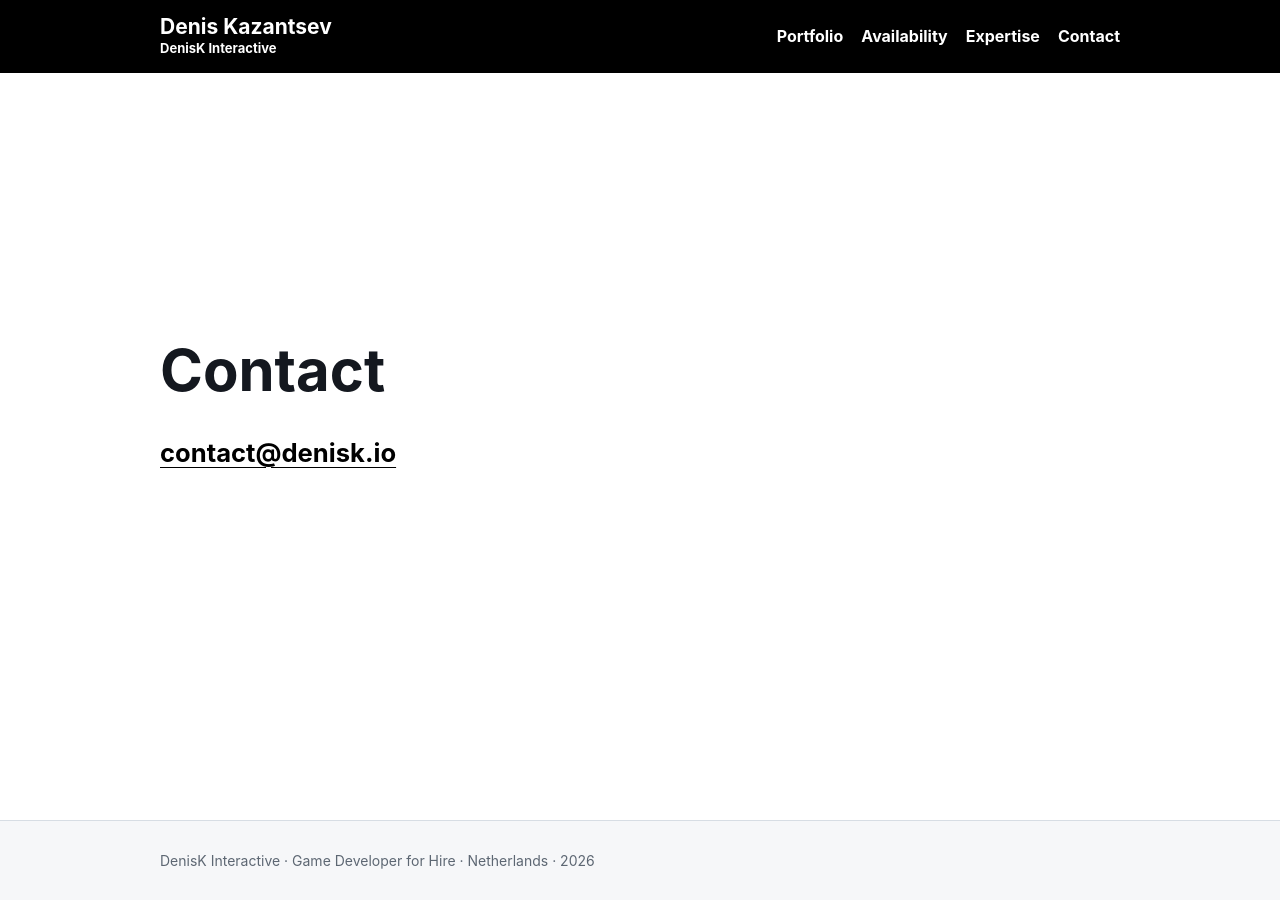
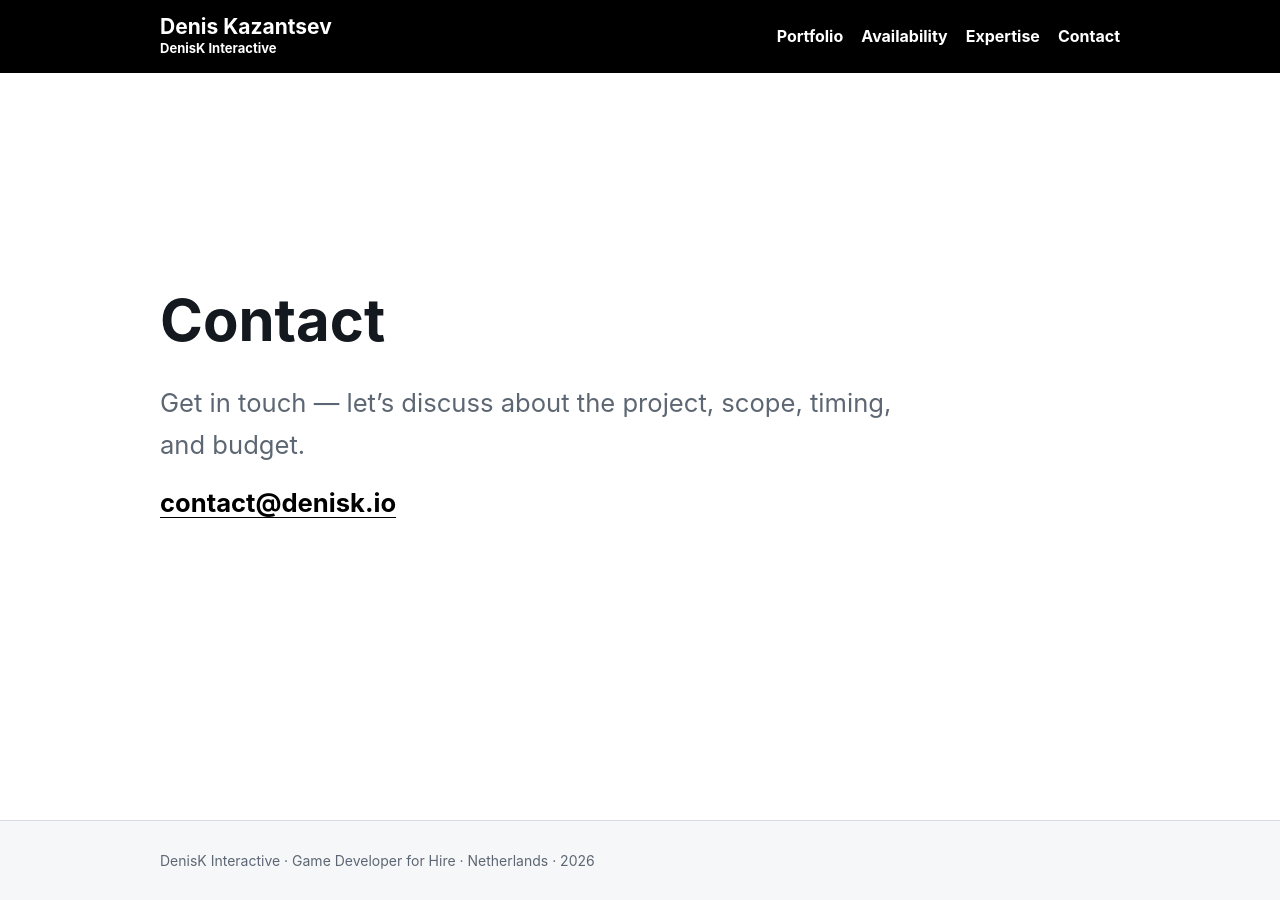
Before and after one commit to JokerDen/denisk, a Jekyll site: the page built from index.md, in a window 1280 px wide and 900 px high, scrolled down 4336 px. Built offline with Jekyll 4.4.1, drawn with Linux system fonts in a browser that asks for light colours.

Commit message:
change text

```diff
--- a/index.md
+++ b/index.md
@@ -288,6 +288,7 @@ description: Senior Unity development for teams building, releasing, and support
 <section class="contact" id="contact">
   <div class="section-inner">
     <h2>Contact</h2>
+    <p>Get in touch — let’s discuss about the project, scope, timing, and budget.</p>
     <p><a href="mailto:contact@denisk.io">contact@denisk.io</a></p>
   </div>
 </section>
```
